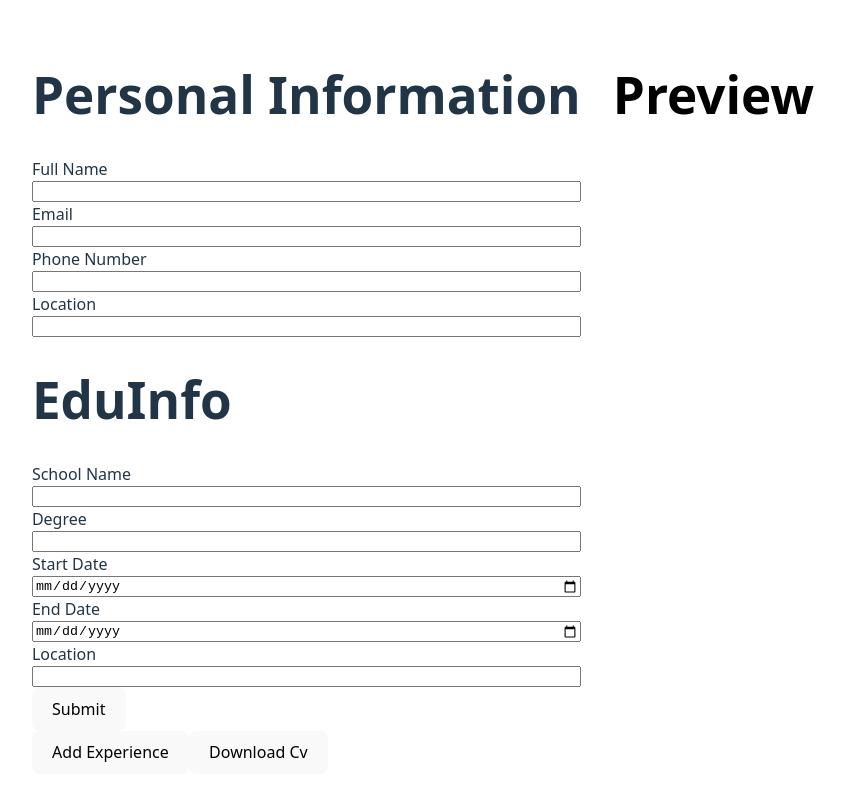
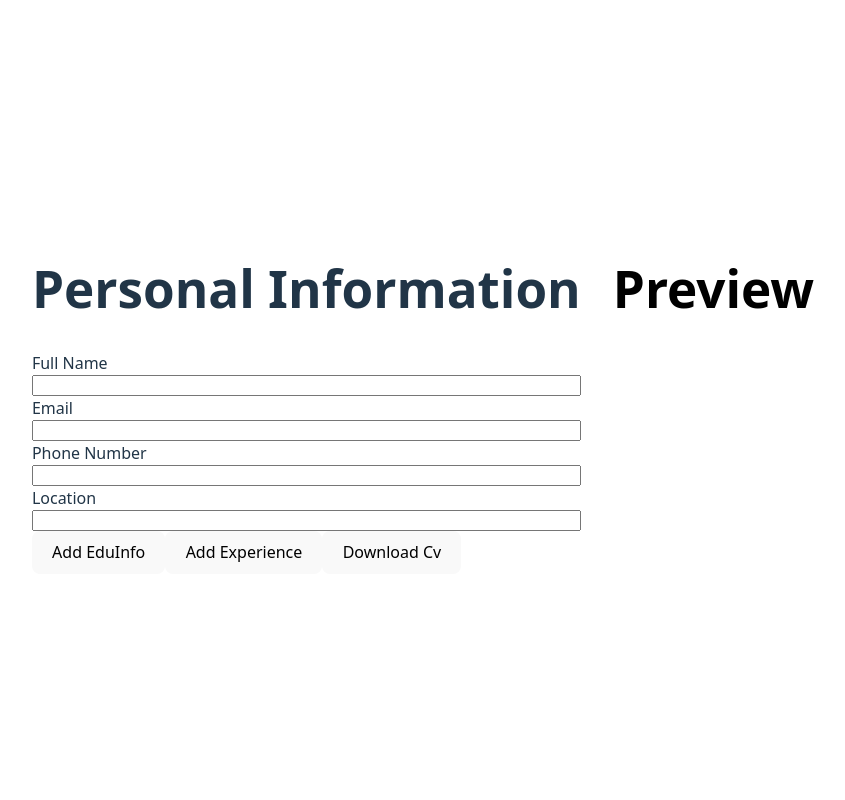
Before and after one commit to MustafaManhall/cv-application, a React (Vite) app: page / in a window 1280 px wide. Shown: the top 800 px of the page, without its empty margins (217-1062 px from the left). Built offline with nearby package versions, Linux system fonts and the light colour scheme.

Commit message:
feat: add toggle open/close for edu form

```diff
--- a/src/App.jsx
+++ b/src/App.jsx
@@ -17,16 +17,16 @@ function App() {
   const [eduList, setEduList] = useState([]);
   const [selectedEdu, setSelectedEdu] = useState(null);
 
-  const [isFormOpen, setIsFormOpen] = useState(false);
+  const [isFormOpen, setIsFormOpen] = useState({ practicalForm: false, eduForm: false});
+
   const [practicalList, setPracticalList] = useState([]);
   const [selectedExp, setSelectedExp] = useState(null);
 
   const cv = useRef();
   const [isPrinting, setIsPrinting] = useState(false);
 
-
-  function handleIsFormOpen() {
-    setIsFormOpen(true);
+  function handleIsFormOpen(form) {
+    setIsFormOpen({ ...isFormOpen, [form]: true });
   }
 
   function handleFullName(e) {
@@ -45,6 +45,7 @@ function App() {
   function handleEduInfo(formData) {
     if (formData.id === undefined) {
       setEduList([...eduList, { id: crypto.randomUUID(), ...formData }]);
+      setIsFormOpen({ ...isFormOpen, eduForm: false});
     } else {
       setEduList(
         eduList.map((data) => {
@@ -55,6 +56,7 @@ function App() {
           }
         }),
       );
+      setIsFormOpen({ ...isFormOpen, eduForm: false});
     }
   }
   function handlePracticalForm(practicalData) {
@@ -63,7 +65,7 @@ function App() {
         ...practicalList,
         { id: crypto.randomUUID(), ...practicalData },
       ]);
-    setIsFormOpen(false);
+      setIsFormOpen({ ...isFormOpen, practicalForm: false});
     } else {
       setPracticalList(
         practicalList.map((data) => {
@@ -72,21 +74,22 @@ function App() {
           } else {
             return data;
           }
-        })
+        }),
       );
-      setIsFormOpen(false);
+      setIsFormOpen({ ...isFormOpen, practicalForm: false});
     }
   }
 
   function handleEditBtn(key) {
     const item = eduList.find((data) => data.id === key);
     setSelectedEdu(item);
+    setIsFormOpen({ ...isFormOpen, eduForm: true});
   }
 
   function handleEditExpBtn(key) {
     const item = practicalList.find((data) => data.id === key);
     setSelectedExp(item);
-    setIsFormOpen(true);
+    setIsFormOpen({ ...isFormOpen, practicalForm: true});
   }
 
   return (
@@ -99,15 +102,24 @@ function App() {
           handlePhoneNumber={handlePhoneNumber}
           handleLocation={handleLocation}
         />
+        {!isFormOpen.eduForm && (
+          <button className="add-edu" onClick={() => handleIsFormOpen("eduForm")}>
+            Add EduInfo
+          </button>
+        )}
+        {isFormOpen.eduForm && (
           <EduInfo
             storeFormData={handleEduInfo}
             selectedEdu={selectedEdu}
             setSelected={setSelectedEdu}
           />
-        {!isFormOpen && <button className="add-experience" onClick={handleIsFormOpen}>
+        )}
+        {!isFormOpen.practicalForm && (
+          <button className="add-experience" onClick={() => handleIsFormOpen("practicalForm")}>
             Add Experience
-        </button>}
-        {isFormOpen && (
+          </button>
+        )}
+        {isFormOpen.practicalForm && (
           <PracticalExp
             storePracticalForm={handlePracticalForm}
             data={practicalList}
@@ -115,7 +127,7 @@ function App() {
             setSelected={setSelectedExp}
           />
         )}
-        <DownloadCv cvRef={cv} setPrinting={setIsPrinting}/>
+        <DownloadCv cvRef={cv} setPrinting={setIsPrinting} />
       </div>
       <Preview
         personalInfo={personalInfo}
--- a/src/components/eduInfo.jsx
+++ b/src/components/eduInfo.jsx
@@ -1,8 +1,8 @@
-import { useEffect, useState } from "react";
+import { useState } from "react";
 import "../styles/eduInfo.css";
 
 function EduInfo({ storeFormData, selectedEdu, setSelected }) {
-  const [formData, setFormData] = useState({
+  const [formData, setFormData] = useState( selectedEdu || {
     schoolName: "",
     degree: "",
     startDate: "",
@@ -10,12 +10,12 @@ function EduInfo({ storeFormData, selectedEdu, setSelected }) {
     eduLocation: "",
   });
 
-  useEffect(() => {
-    if (selectedEdu) {
-      // eslint-disable-next-line react-hooks/set-state-in-effect
-      setFormData(selectedEdu);
-    }
-  },[selectedEdu])
+  // useEffect(() => {
+  //   if (selectedEdu) {
+  //     // eslint-disable-next-line react-hooks/set-state-in-effect
+  //     setFormData(selectedEdu);
+  //   }
+  // },[selectedEdu])
 
   function handleSchoolName(e) {
     setFormData({ ...formData, schoolName: e.target.value });
```
Lines whose indentation alone changed are shown as unchanged.
